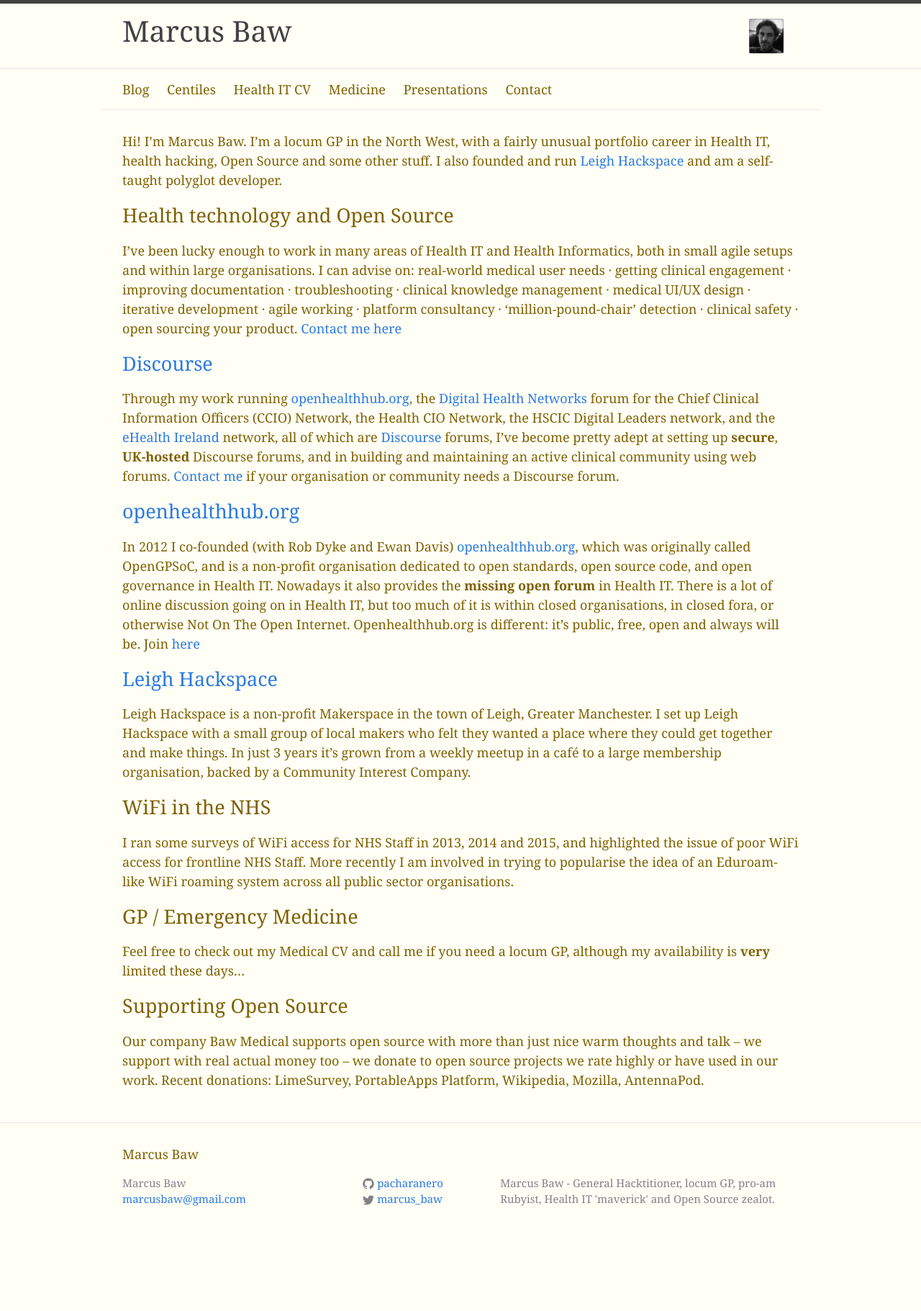
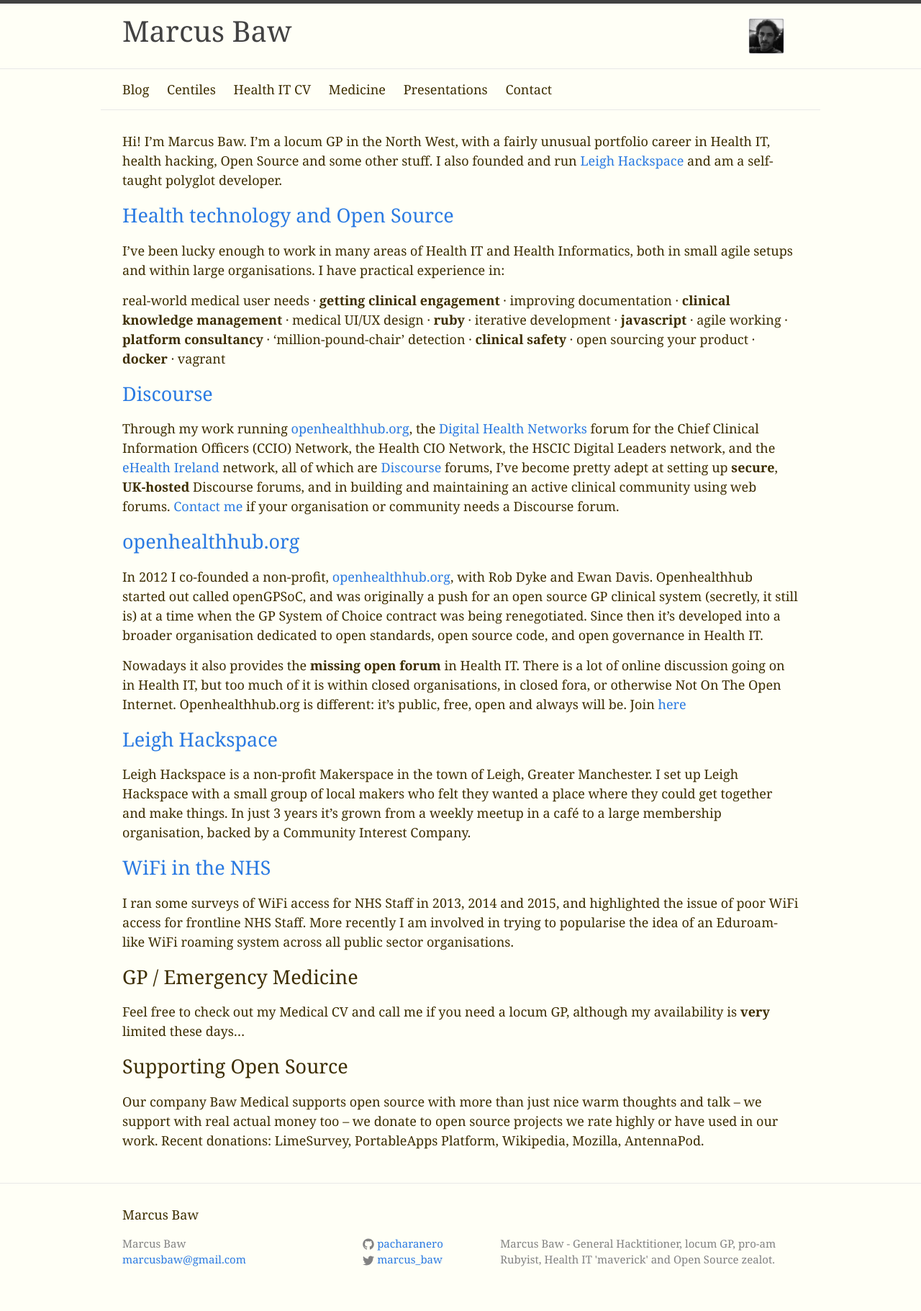
Before and after one commit to pacharanero/pacharanero.github.io, a Jekyll site: the page built from index.md, in a window 1280 px wide. Shown: the whole page at 72% size. Built offline with Jekyll 4.4.1, drawn with Linux system fonts in a browser that asks for light colours; before the commit the page ends 1737 px from its top, so only the background shows below that.

Commit message:
general tidying of the site

```diff
--- a/css/main.scss
+++ b/css/main.scss
@@ -11,7 +11,7 @@ $base-line-height: 1.5;
 
 $spacing-unit:     30px;
 
-$text-color:       #7F6000;
+$text-color:       #3D2E00;
 $background-color: #FFFFF6;
 $brand-color:      #2a7ae2;
 
--- a/index.md
+++ b/index.md
@@ -4,19 +4,26 @@ layout: default
 
 Hi! I'm Marcus Baw. I'm a locum GP in the North West, with a fairly unusual portfolio career in Health IT, health hacking, Open Source and some other stuff. I also founded and run [Leigh Hackspace](http://www.leighhack.org/) and am a self-taught polyglot developer.
 
-## Health technology and Open Source
-I've been lucky enough to work in many areas of Health IT and Health Informatics, both in small agile setups and within large organisations. I can advise on: real-world medical user needs · getting clinical engagement · improving documentation · troubleshooting · clinical knowledge management · medical UI/UX design · iterative development · agile working · platform consultancy · ‘million-pound-chair’ detection · clinical safety · open sourcing your product. [Contact me here](mailto:marcusbaw@gmail.com)
+## [Health technology and Open Source]({{site.baseurl}}/health-it)
+I've been lucky enough to work in many areas of Health IT and Health Informatics, both in small agile setups and within large organisations. I have practical experience in:
+
+real-world medical user needs · **getting clinical engagement** · improving documentation · **clinical knowledge management** · medical UI/UX design · **ruby** · iterative development · **javascript** · agile working · **platform consultancy** · ‘million-pound-chair’ detection · **clinical safety** · open sourcing your product · **docker** · vagrant
 
 ## [Discourse](http://www.discourse.org)
 Through my work running [openhealthhub.org](http://www.openhealthhub.org), the [Digital Health Networks](https://discourse.digitalhealth.net/) forum for the Chief Clinical Information Officers (CCIO) Network, the Health CIO Network, the HSCIC Digital Leaders network, and the [eHealth Ireland](http://www.ehealthireland.ie) network, all of which are [Discourse](http://www.discourse.org) forums, I've become pretty adept at setting up **secure**, **UK-hosted** Discourse forums, and in building and maintaining an active clinical community using web forums.  [Contact me](mailto:marcusbaw@gmail.com) if your organisation or community needs a Discourse forum.
 
+
 ## [openhealthhub.org](http://www.openhealthhub.org)
-In 2012 I co-founded (with Rob Dyke and Ewan Davis) [openhealthhub.org](http://www.openhealthhub.org), which was originally called OpenGPSoC, and is a non-profit organisation dedicated to open standards, open source code, and open governance in Health IT. Nowadays it also provides the <strong>missing open forum</strong> in Health IT. There is a lot of online discussion going on in Health IT, but too much of it is within closed organisations, in closed fora, or otherwise Not On The Open Internet. Openhealthhub.org is different: it's public, free, open and always will be. Join [here](http://www.openhealthhub.org)
+In 2012 I co-founded a non-profit, [openhealthhub.org](http://www.openhealthhub.org), with Rob Dyke and Ewan Davis. Openhealthhub started out called openGPSoC, and was originally a push for an open source GP clinical system (secretly, it still is) at a time when the GP System of Choice contract was being renegotiated. Since then it's developed into a broader organisation dedicated to open standards, open source code, and open governance in Health IT.
+
+Nowadays it also provides the **missing open forum** in Health IT. There is a lot of online discussion going on in Health IT, but too much of it is within closed organisations, in closed fora, or otherwise Not On The Open Internet. Openhealthhub.org is different: it's public, free, open and always will be. Join [here](http://www.openhealthhub.org)
+
 
 ## [Leigh Hackspace](http://www.leighhack.org/)
 Leigh Hackspace is a non-profit Makerspace in the town of Leigh, Greater Manchester. I set up Leigh Hackspace with a small group of local makers who felt they wanted a place where they could get together and make things. In just 3 years it's grown from a weekly meetup in a café to a large membership organisation, backed by a Community Interest Company.
 
-## WiFi in the NHS
+
+## [WiFi in the NHS]({{site.baseurl}}/)
 I ran some surveys of WiFi access for NHS Staff in 2013, 2014 and 2015, and highlighted the issue of poor WiFi access for frontline NHS Staff. More recently I am involved in trying to popularise the idea of an Eduroam-like WiFi roaming system across all public sector organisations.
 
 ## GP / Emergency Medicine
```
Also changed, not shown: Gemfile (added, +12 -0 lines), _posts/2017-01-27-govroam-guest-blog-marcus-baw.md (added, +45 -0 lines), Gemfile.lock (added).
